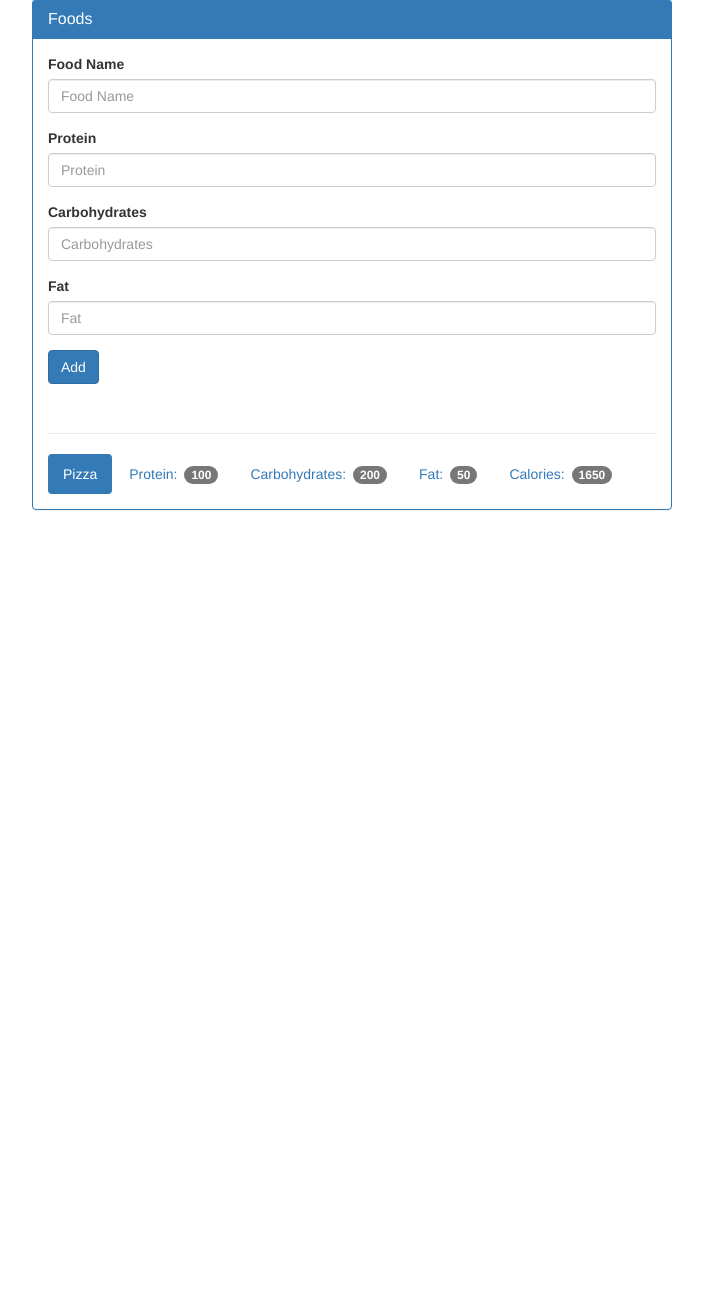
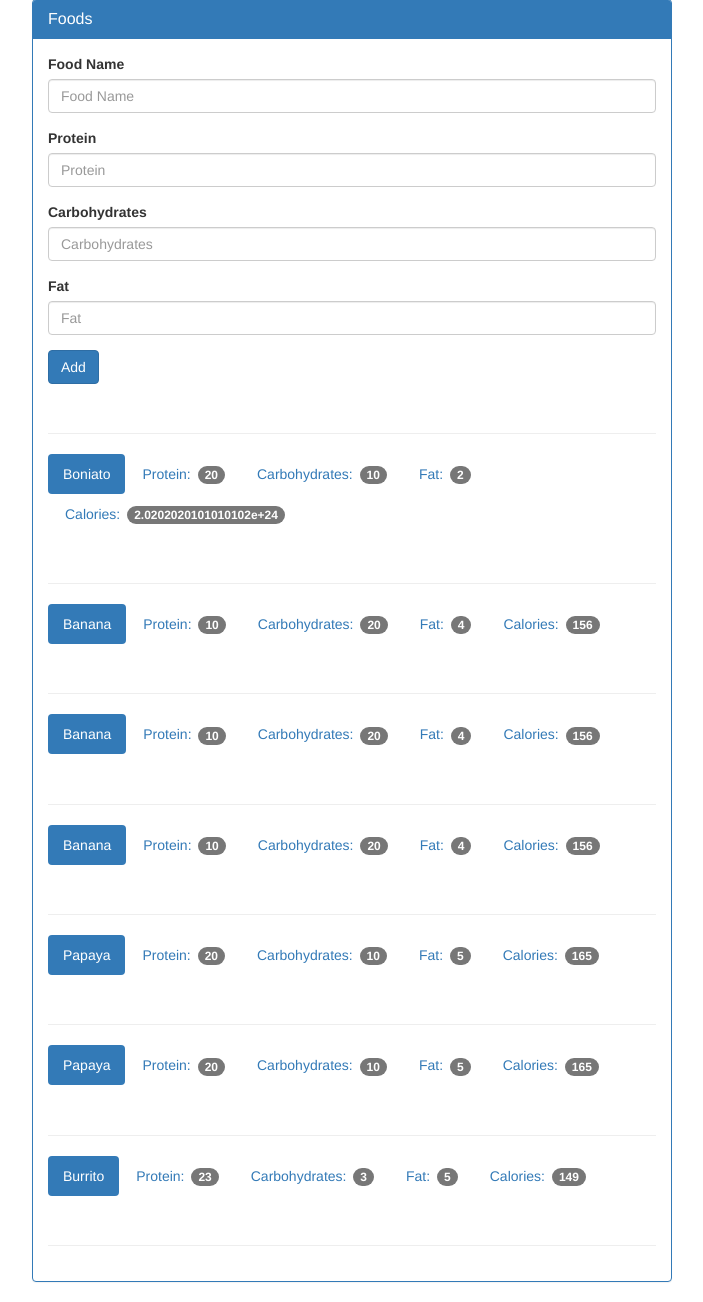
Before and after one commit to robertruben98/flask-food-tracker-app, a Flask app: page /food in a window 1280 px wide. Shown: the part 71-1373 px from the top of the page, without its empty margins (288-991 px from the left). Before the commit the page ends 581 px from the top, so only its background shows below. Run offline with Flask 2, Linux system fonts and the light colour scheme; data comes from the database, SQL or seed files in the repository; both versions use the stored data as it was after the commit; some libraries are stand-ins or nearby versions.

Commit message:
Display all foods in database

```diff
--- a/app.py
+++ b/app.py
@@ -33,6 +33,8 @@ def view():
 
 @app.route('/food', methods=['GET', 'POST'])
 def food():
+    db = get_db()
+
     if request.method == 'POST':
         food_name = request.form['food-name']
         protein = int(request.form['protein'])
@@ -41,12 +43,14 @@ def food():
 
         calories = protein * 4 + carbohydrates * 4 + fat * 9
 
-        db = get_db()
         db.execute('insert into food (name, protein, carbohydrates, fat, calories) values (?, ?, ?, ?, ?)',
                    [food_name, protein, carbohydrates, fat, calories])
         db.commit()
 
-    return render_template('add_food.html')
+    cur = db.execute('select name, protein, carbohydrates, fat, calories from food')
+    results = cur.fetchall()
+
+    return render_template('add_food.html', results=results)
 
 
 if __name__ == '__main__':
--- a/templates/add_food.html
+++ b/templates/add_food.html
@@ -65,13 +65,19 @@
 
               <div class="page-header"></div>
 
+              {% for food in results %}
               <ul class="nav nav-pills" role="tablist">
-                <li class="active"><a>Pizza</a></li>
-                <li><a>Protein: <span class="badge">100</span></a></li>
-                <li><a>Carbohydrates: <span class="badge">200</span></a></li>
-                <li><a>Fat: <span class="badge">50</span></a></li>
-                <li><a>Calories: <span class="badge">1650</span></a></li>
+                <li class="active"><a>{{food.name}}</a></li>
+                <li><a>Protein: <span class="badge">{{food.protein}}</span></a></li>
+                <li><a>Carbohydrates: <span class="badge">{{food.carbohydrates}}</span></a></li>
+                <li><a>Fat: <span class="badge">{{food.fat}}</span></a></li>
+                <li><a>Calories: <span class="badge">{{food.calories}}</span></a></li>
               </ul>
+
+              <div class="page-header"></div>
+
+              {% endfor %}
+
             </div>
 
           </div>
```
Also changed, not shown: data.db (added), food_log.db.
